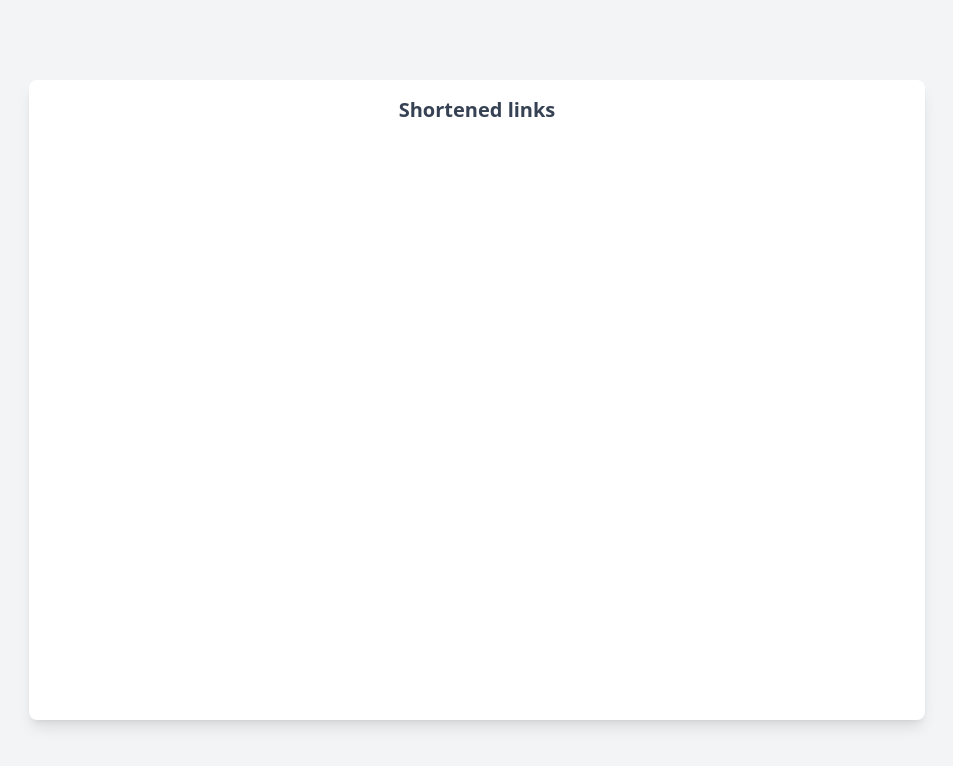
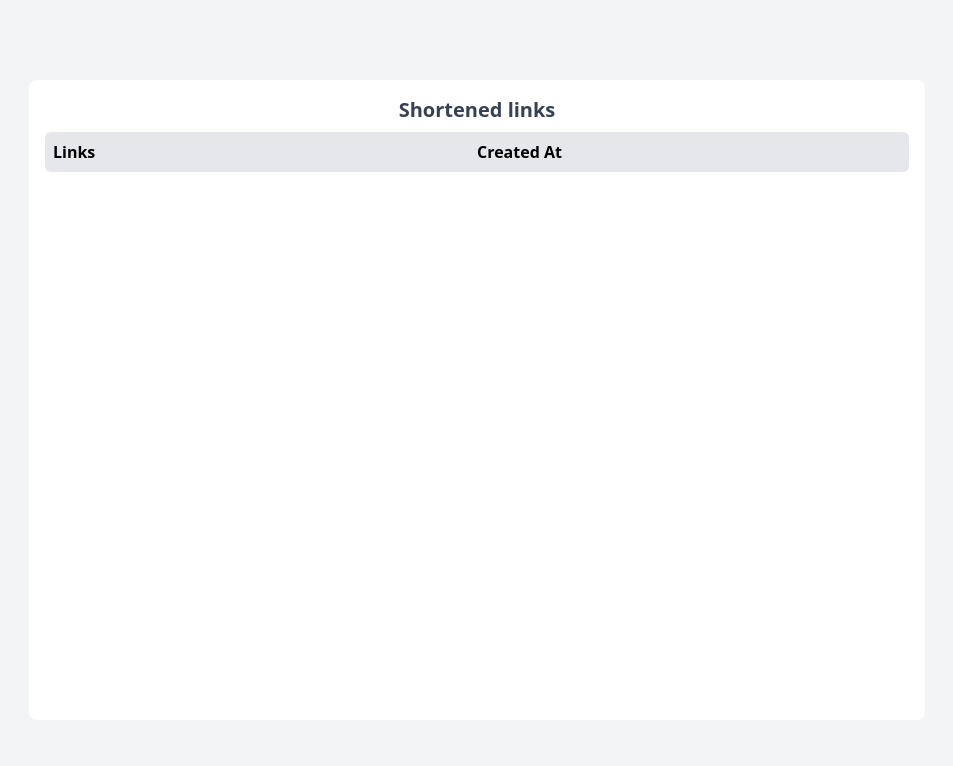
Before and after one commit to aniketmahajan04/Urlshortner-fe2, a React (Vite) app: page /alllinks in a window 1280 px wide. Shown: the top 766 px of the page, without its empty margins (163-1116 px from the left). Built offline with nearby package versions, Linux system fonts and the light colour scheme; no server answers.

Commit message:
add all link page

```diff
--- a/src/pages/AllLinkPage.jsx
+++ b/src/pages/AllLinkPage.jsx
@@ -6,8 +6,12 @@ export default function AllLinkPage(){
 
   return (
     <div className="h-screen w-screen flex justify-center items-center bg-gray-100">
-        <div className="w-full max-w-4xl h-[80vh] overflow-auto bg-white shadow-lg rounded-lg p-4">
+        <div className="w-full max-w-4xl h-[80vh] overflow-auto bg-white rounded-lg p-4">
           <h2 className="text-xl font-semibold text-gray-700 mg-4 text-center">Shortened links</h2>
+          <div className="grid grid-cols-2 mt-2 font-bold bg-gray-200 p-2 rounded-md">
+            <div>Links</div>
+            <div>Created At</div>
+          </div>
         </div>
     </div>
 
```
